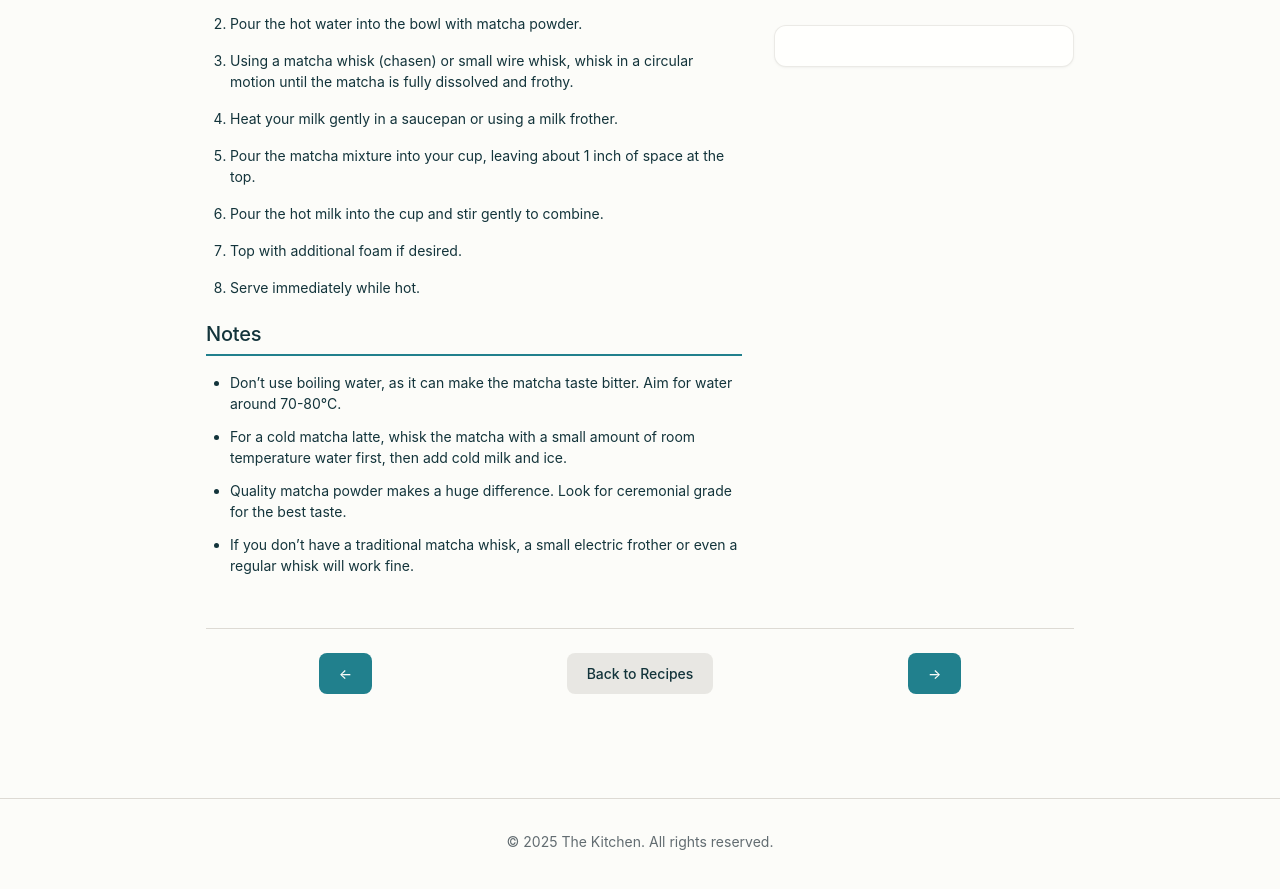
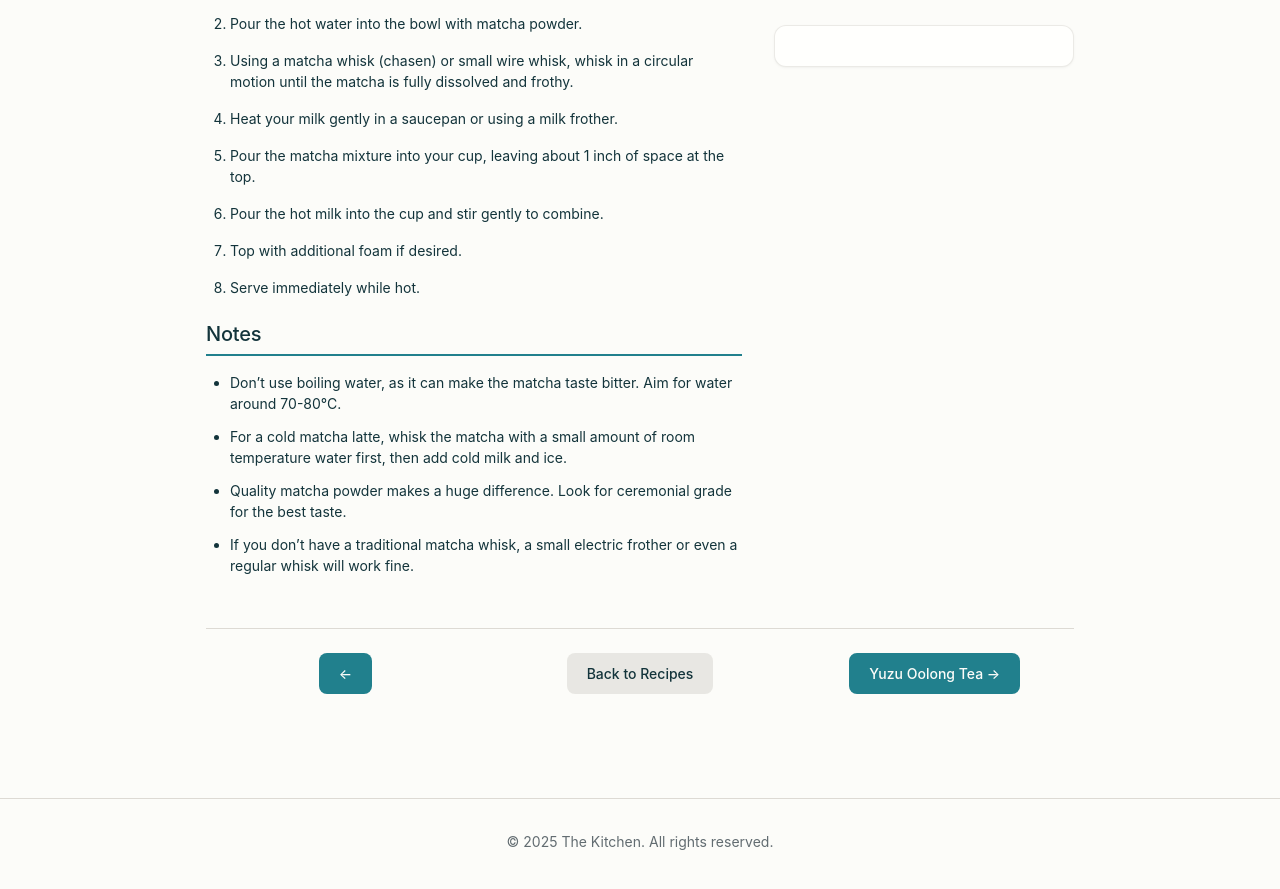
Before and after one commit to samanthalao/recipes, a Jekyll site: the page built from _recipes/matcha-latte.md, in a window 1280 px wide and 900 px high, scrolled down 1421 px. Shown: the top 889 px of the window. Built offline with Jekyll 4.4.1, drawn with Linux system fonts in a browser that asks for light colours; some web fonts are replaced.

Commit message:
Update recipe.html

```diff
--- a/_layouts/recipe.html
+++ b/_layouts/recipe.html
@@ -79,8 +79,9 @@ layout: default
         {% assign recipes = site.recipes | sort: 'title' %}
         {% for i in (0..recipes.size) %}
           {% if recipes[i].url == page.url %}
-            {% if i < recipes.size - 1 %}
-              <a href="{{ recipes[i+1].url | relative_url }}">{{ recipes[i+1].title }} →</a>
+            {% if i < recipes.size | minus: 1 %}
+              {% assign i_plus_one = i | plus: 1 %}
+              <a href="{{ recipes[i_plus_one].url | relative_url }}">{{ recipes[i_plus_one].title }} →</a>
             {% endif %}
           {% endif %}
         {% endfor %}
```
